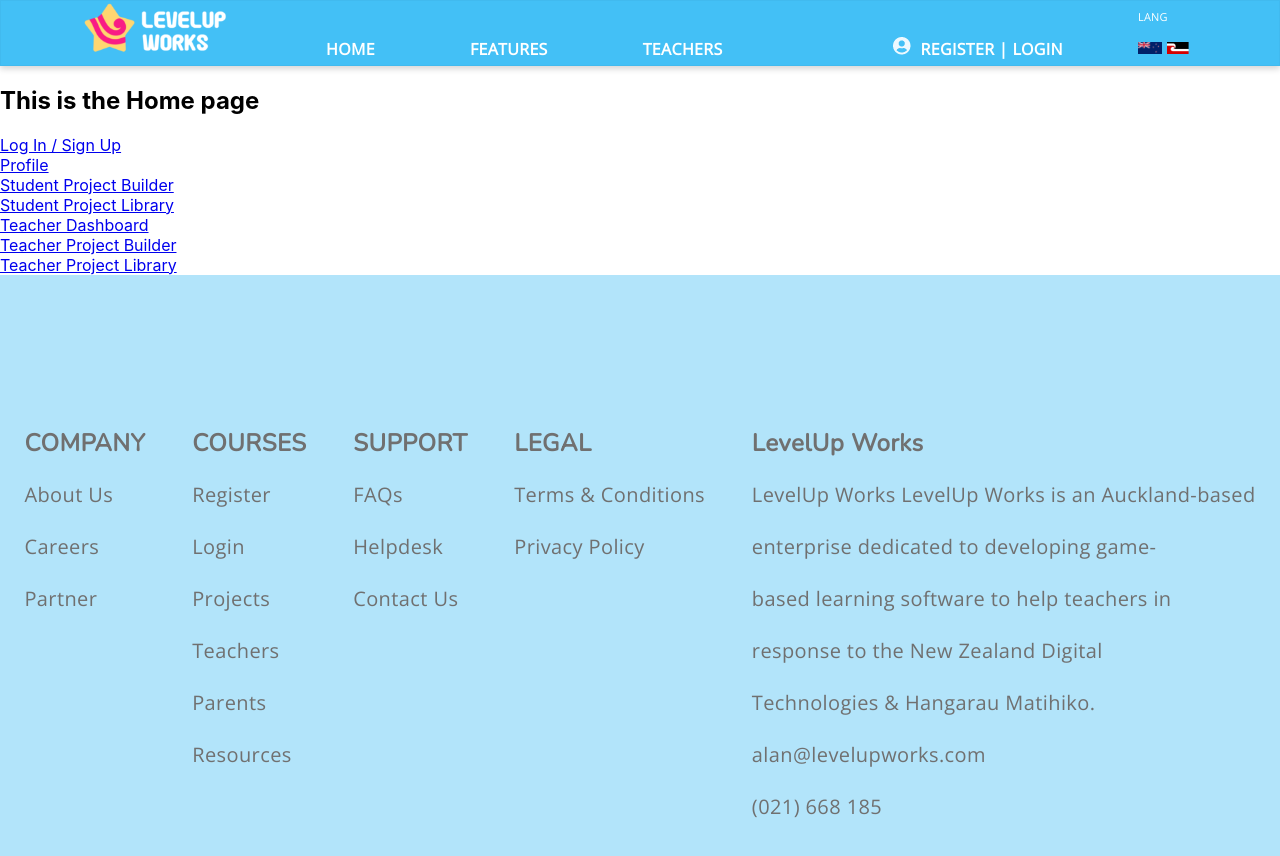
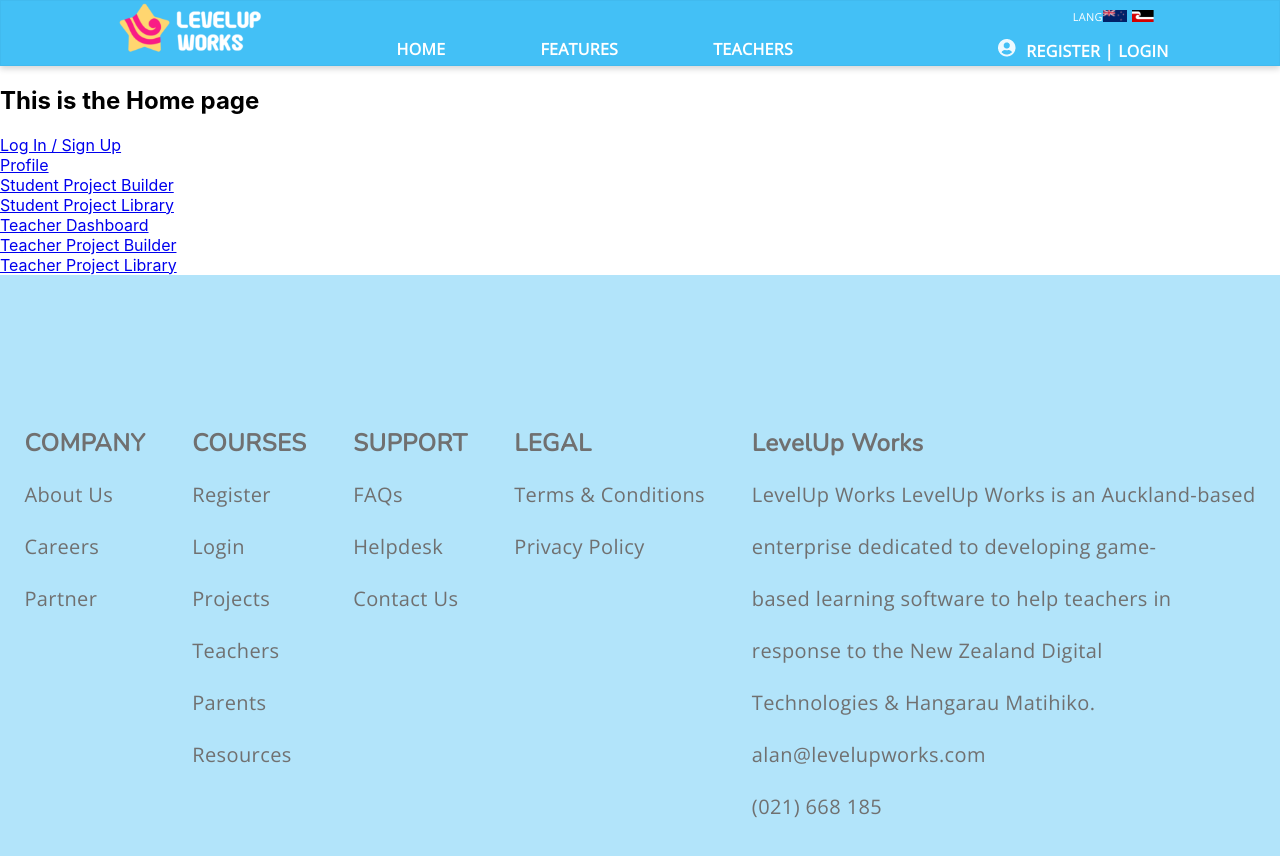
Before and after one commit to JordanMeijer/Team4MissionX, a React (Create React App) app in the folder mission-3/: page / in a window 1280 px wide. Shown: the top 856 px of the page. Built offline with nearby package versions, Linux system fonts and the light colour scheme.

Commit message:
Had a look at the flag and language things and got them stacked ontop of each other. I think its close enough functionaly.

```diff
--- a/mission-3/src/components/HomeHeader.css
+++ b/mission-3/src/components/HomeHeader.css
@@ -20,12 +20,12 @@
 }
 
 .header_user_circle {
-  margin-top: 31px;
+  margin-top: 1px;
 }
 
 .register_login_element {
   display: inline-block;
-  margin-top: 32px;
+  margin-top: 2px;
   margin-left: 10px;
   text-align: left;
   font: normal normal bold 16px/32px Open Sans;
@@ -38,9 +38,23 @@
   font: normal normal normal 11px/32px Open Sans;
   letter-spacing: 0.22px;
   color: #ffffff;
+  height: 20px;
 }
 
 .header_flags {
   margin-top: 8px;
-  margin-bottom: 44px;
+  margin-bottom: 2px;
 }
+
+.register_login_flags_parent_container{
+  display: flex;
+  flex-direction: column;
+  height: 100%;
+
+}
+
+.header_flags_child_container {
+  display: flex;
+  height: 50%;
+  justify-content: flex-end;
+}
--- a/mission-3/src/components/HomeHeader.js
+++ b/mission-3/src/components/HomeHeader.js
@@ -16,14 +16,17 @@
           <div className="header_navbar_content">FEATURES</div>
           <div className="header_navbar_content">TEACHERS</div>
         </section>
-        <section>
-          <img className="header_user_circle" src={IconUserCircle} alt ="icon_awesome_user_circle" />
-          <div className="register_login_element">REGISTER | LOGIN</div>
-        </section>
-        <section>
-          <div className="header_lang_content">LANG</div>
-          <Languages className="header_flags" />
-        </section>
+        <div className="register_login_flags_parent_container">
+          <section className="header_flags_child_container">
+            <div className="header_lang_content">LANG</div>
+            <Languages className="header_flags" />
+          </section>
+          <section>
+            <img className="header_user_circle" src={IconUserCircle} alt ="icon_awesome_user_circle" />
+            <div className="register_login_element">REGISTER | LOGIN</div>
+          </section>
+
+        </div>
       </header>
     </>
   );
--- a/mission-3/src/components/StudentProgressCard.css
+++ b/mission-3/src/components/StudentProgressCard.css
@@ -1,6 +1,6 @@
 .StudentProgressCardContainerParent {
     background-color: white;
-    width: 80%;
+    width: 95%;
     height: 113px;
     margin: 5px;
     border-radius: 10px;
--- a/mission-3/src/pages/TeacherDashboard.css
+++ b/mission-3/src/pages/TeacherDashboard.css
@@ -13,8 +13,8 @@
 .DashboardContentsChildContainer {
   background-color: rgb(222, 243, 255);
   margin: 2%;
-  padding-left: 108px;
-  padding-top: 77px;
+  padding-left: 5%;
+  padding-top: 5%;
   padding-right: 5%;
   height: 85%;
   border-radius: 10px;
--- a/mission-3/src/pages/TeacherDashboardStudentProfiles.js
+++ b/mission-3/src/pages/TeacherDashboardStudentProfiles.js
@@ -12,8 +12,12 @@
         </div>
         <div className='Dashboard'>
             <SideBar page="/teacherdashboard/studentprofiles"/>
-            <div className="StudentProfiles">
+            <div className='DashboardContentsParentContainer'>
+                <div className='DashboardContentsChildContainer'>
+
+
                 </div>
+            </div>
         </div>
     </div>
 )}
```
